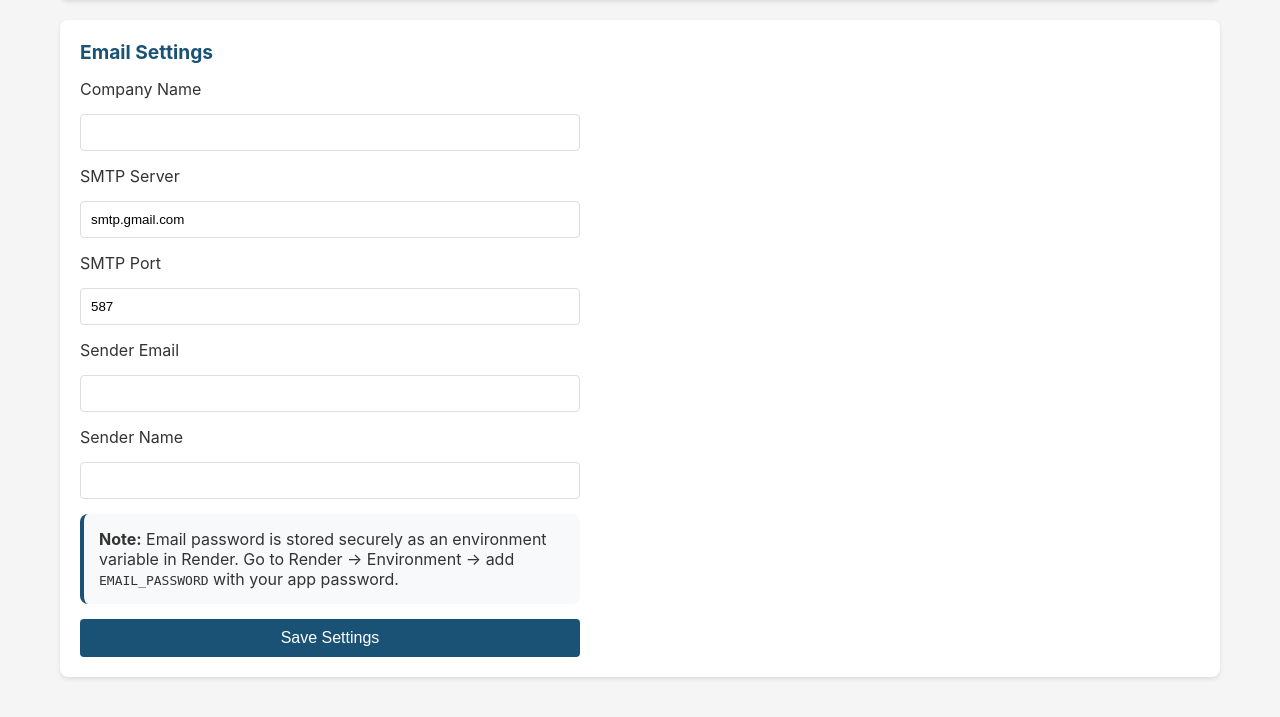
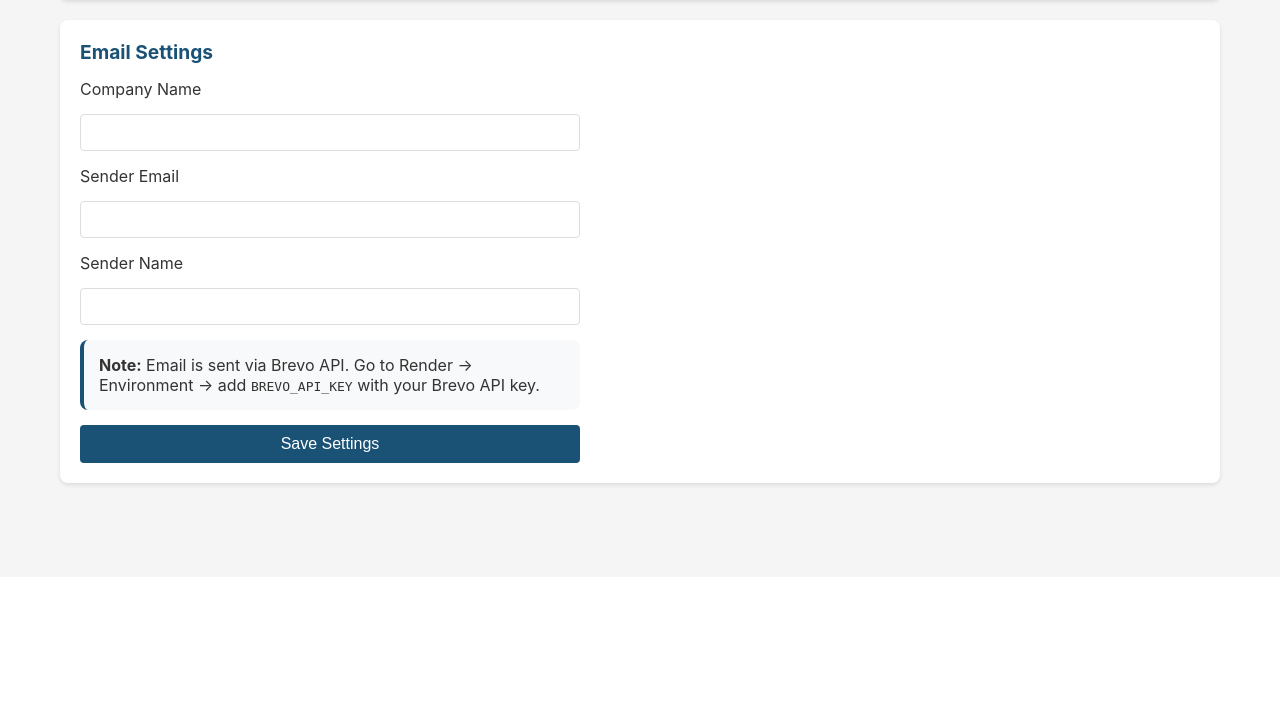
Before and after one commit to Clean-Ice-HMS/clean-ice-app, a Flask app: page /settings in a window 1280 px wide. Shown: the part 223-940 px from the top of the page. After the commit the page ends 711 px from the top, so only its background shows below. Run offline with Flask 3, Linux system fonts and the light colour scheme; data that the repository does not hold is empty; some libraries are stand-ins or nearby versions.

Commit message:
Add files via upload

```diff
--- a/templates/settings.html
+++ b/templates/settings.html
@@ -12,17 +12,13 @@
     <form method="POST" style="display:grid; gap:15px; max-width:500px;">
         <label>Company Name</label>
         <input type="text" name="company_name" value="{{ company_name or '' }}" style="padding:10px; border:1px solid #ddd; border-radius:4px;">
-        <label>SMTP Server</label>
-        <input type="text" name="smtp_server" value="{{ smtp_server or 'smtp.gmail.com' }}" style="padding:10px; border:1px solid #ddd; border-radius:4px;">
-        <label>SMTP Port</label>
-        <input type="number" name="smtp_port" value="{{ smtp_port or '587' }}" style="padding:10px; border:1px solid #ddd; border-radius:4px;">
         <label>Sender Email</label>
         <input type="email" name="sender_email" value="{{ sender_email or '' }}" style="padding:10px; border:1px solid #ddd; border-radius:4px;">
         <label>Sender Name</label>
         <input type="text" name="sender_name" value="{{ sender_name or '' }}" style="padding:10px; border:1px solid #ddd; border-radius:4px;">
         <div style="padding:15px; background:#f8f9fa; border-radius:8px; border-left:4px solid #1a5276;">
-            <strong>Note:</strong> Email password is stored securely as an environment variable in Render.
-            Go to Render → Environment → add <code>EMAIL_PASSWORD</code> with your app password.
+            <strong>Note:</strong> Email is sent via Brevo API.
+            Go to Render → Environment → add <code>BREVO_API_KEY</code> with your Brevo API key.
         </div>
         <button type="submit" class="btn btn-primary">Save Settings</button>
     </form>
```
